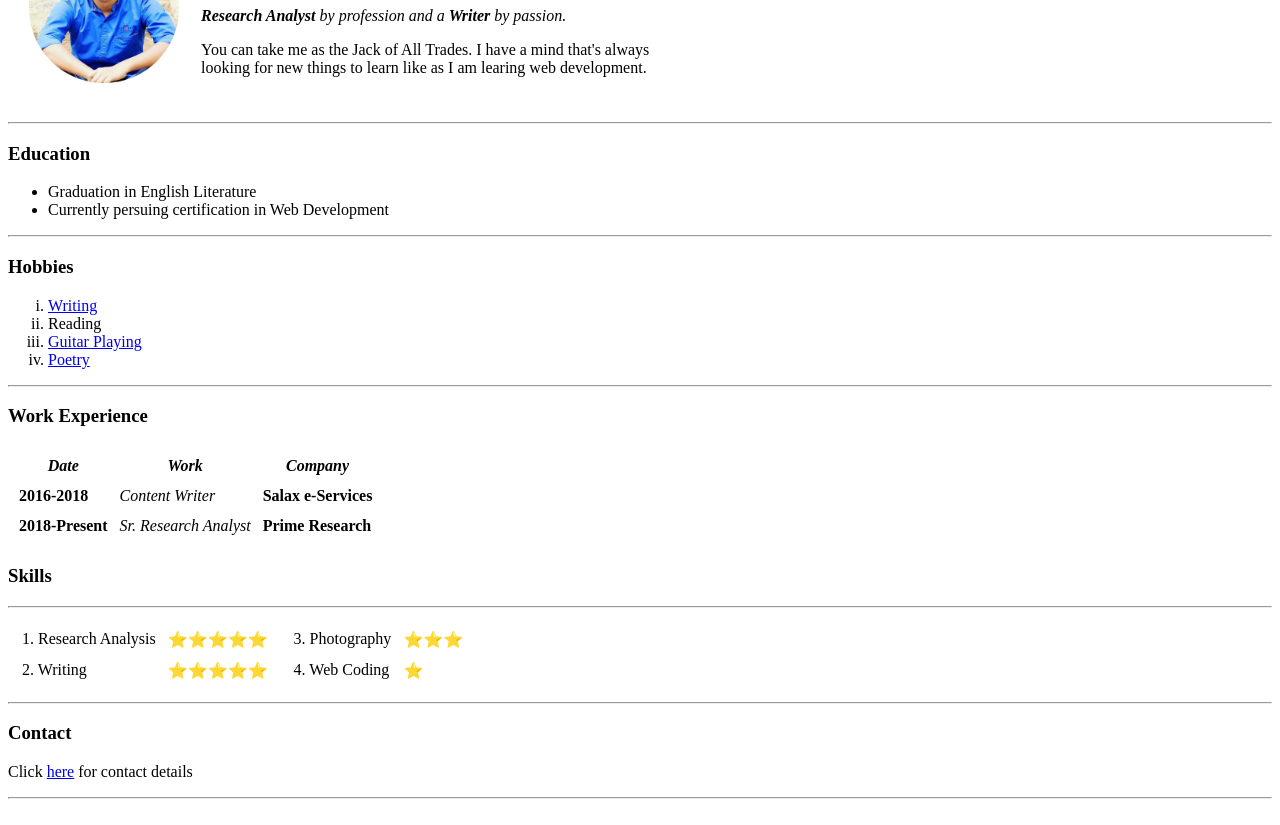
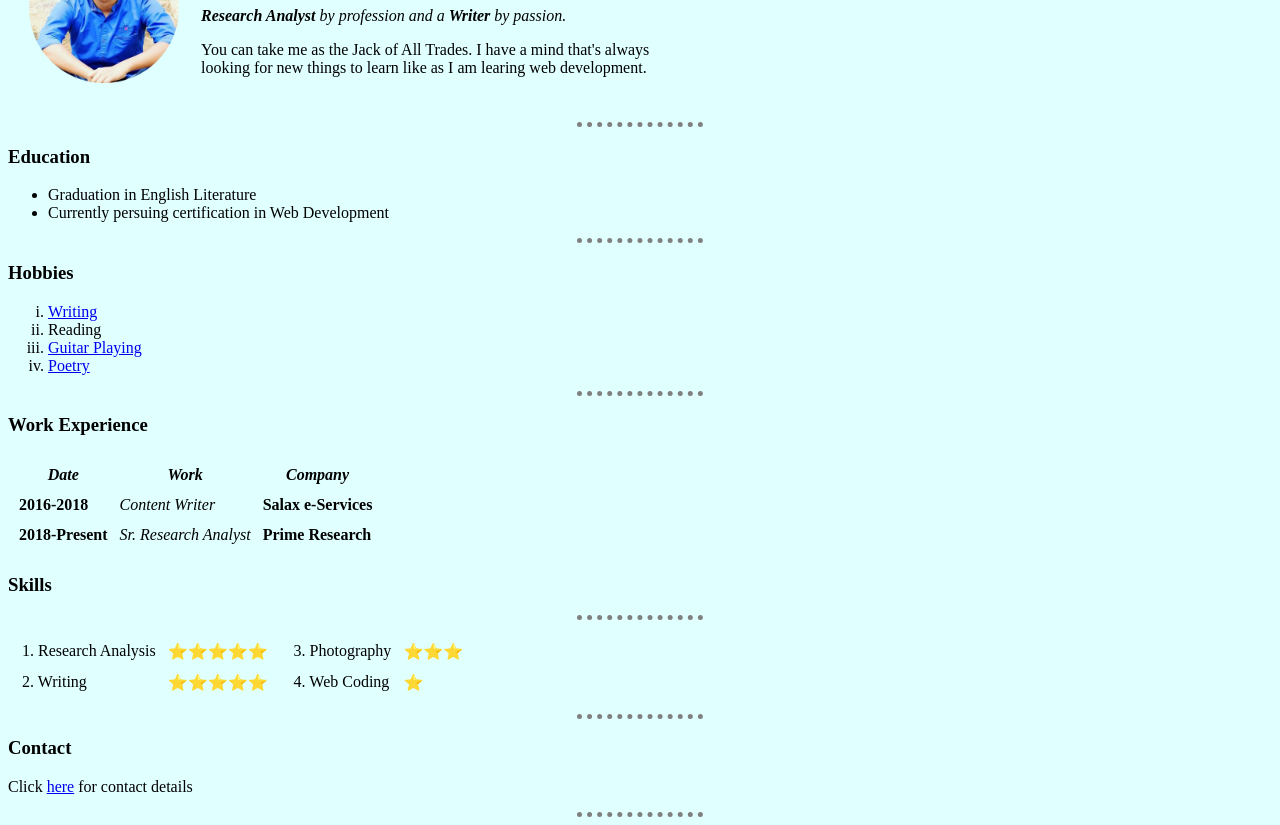
Before and after one commit to ItsSajjad/CV, a plain HTML site: page index.html in a window 1280 px wide. Shown: the part 102-927 px from the top of the page. Drawn offline with Linux system fonts and the light colour scheme.

Commit message:
Add files via upload

```diff
--- a/index.html
+++ b/index.html
@@ -4,9 +4,20 @@
 <head>
   <meta charset="utf-8">
   <title>Sajjad's Personal Site</title>
+
+  <style>
+    hr {
+      border-style: none;
+      border-top-style: dotted;
+      border-color: grey;
+      border-width: 5px;
+      width: 10%;
+    }
+  </style>
+
 </head>
 
-<body>
+<body style="background-color: #E0FFFF;">
   <table cellspacing="20">
     <tr>
       <td><img src="Profile pic.png" height="150px" alt="Sajjad profile picture"></td>
@@ -69,7 +80,8 @@
             <td>2. Writing</td>
             <td>⭐⭐⭐⭐⭐</td>
           </tr>
-      </table></td>
+        </table>
+      </td>
       <td>
         <table cellspacing="10px">
           <tr>
@@ -80,7 +92,8 @@
             <td>4. Web Coding</td>
             <td>⭐</td>
           </tr>
-      </table></td>
+        </table>
+      </td>
     </tr>
   </table>
   <hr>
```
Lines whose indentation alone changed are shown as unchanged.
